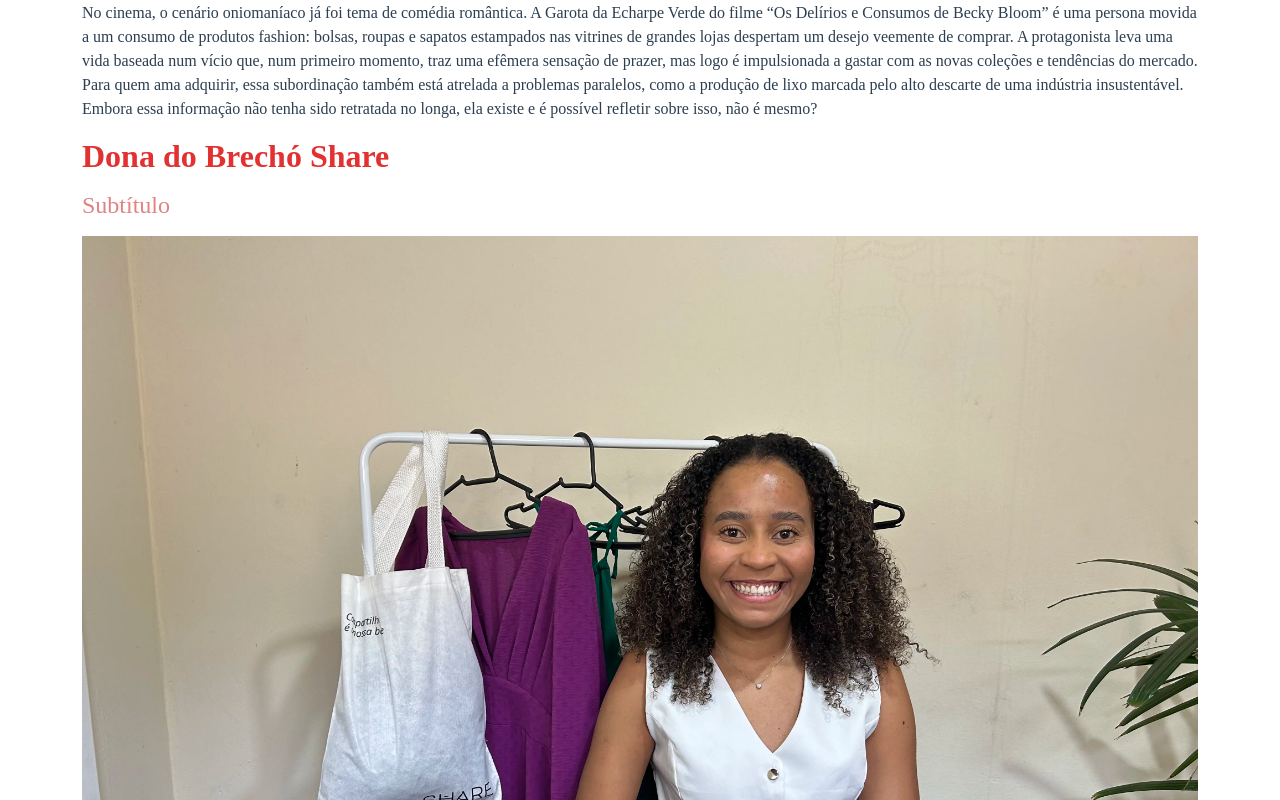
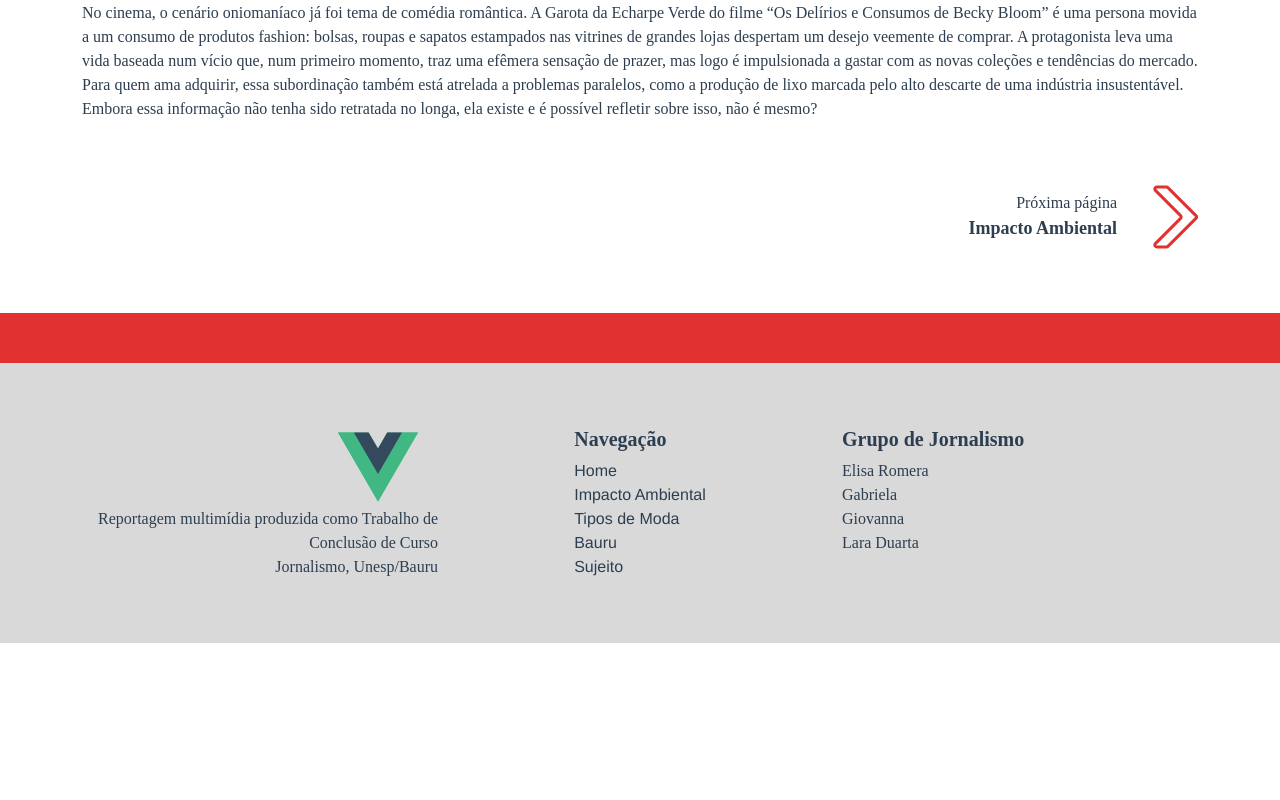
Before and after one commit to moda-circular-bauru/moda-circular-bauru, a Vue app: page / in a window 1280 px wide. Shown: the part 980-1780 px from the top of the page. After the commit the page ends 1623 px from the top, so only its background shows below. Built offline with nearby package versions, Linux system fonts and the light colour scheme.

Commit message:
:lipstick: adjust for prodution

```diff
--- a/src/components/FooterComponent.vue
+++ b/src/components/FooterComponent.vue
@@ -12,7 +12,6 @@
                     <p>Reportagem multimídia produzida como Trabalho de Conclusão de Curso</p>
                     <p>Jornalismo, Unesp/Bauru</p>
                 </div>
-                <!-- TODO: Validar com o grupo se seria válido ter a logo no footer -->
                 <nav class="footer__navigation">
                     <ul class="footer__navigation-list">
                         <li class="footer__navigation-list--title"><h5>Navegação</h5></li>
@@ -24,10 +23,11 @@
                     </ul>
                 </nav>
                 <div class="footer__undergraduates">
-                    <p>Elisa Romera</p>
-                    <p>Gabriela</p>
-                    <p>Giovanna</p>
-                    <p>Lara Duarta</p>
+                    <h5 class="footer__undergraduates--title">Grupo de Jornalismo</h5>
+                    <p class="footer__undergraduates--item">Elisa Romera</p>
+                    <p class="footer__undergraduates--item">Gabriela</p>
+                    <p class="footer__undergraduates--item">Giovanna</p>
+                    <p class="footer__undergraduates--item">Lara Duarta</p>
                 </div>
             </div>
         </div>
@@ -96,7 +96,8 @@
         align-items: start;
     }
 
-    .footer__navigation-list--title {
+    .footer__navigation-list--title,
+    .footer__undergraduates--title {
         margin-bottom: 8px;
     }
 
--- a/src/views/HomeView.vue
+++ b/src/views/HomeView.vue
@@ -11,13 +11,13 @@
 				<p>A moda circular, disponível em brechós e bazares em Bauru, tem ganhado força como uma segunda via que traz a sustentabilidade e a acessibilidade como pilares motrizes. Esse novo jeito de comprar propõe a reutilização de roupas e acessórios, prolongando a vida útil das peças e reduzindo a produção feroz da indústria têxtil. Além de ser uma escolha mais consciente do ponto de vista ambiental, ela também oferece o custo-benefício a itens de qualidade por preços mais baratos, permitindo que consumidores a explorem de maneira econômica e responsável.</p>
 				<p>No cinema, o cenário oniomaníaco já foi tema de comédia romântica. A Garota da Echarpe Verde do filme “Os Delírios e Consumos de Becky Bloom” é uma persona movida a um consumo de produtos fashion: bolsas, roupas e sapatos estampados nas vitrines de grandes lojas despertam um desejo veemente de comprar. A protagonista leva uma vida baseada num vício que, num primeiro momento, traz uma efêmera sensação de prazer, mas logo é impulsionada a gastar com as novas coleções e tendências do mercado. Para quem ama adquirir, essa subordinação também está atrelada a problemas paralelos, como a produção de lixo marcada pelo alto descarte de uma indústria insustentável. Embora essa informação não tenha sido retratada no longa, ela existe e é possível refletir sobre isso, não é mesmo?</p>
 			</div>
-			<MediaComponent
+			<!-- <MediaComponent
 				title="Dona do Brechó Share"
 				subtitle="Subtítulo"
 				type="image"
 				source="/images/test_image.webp"
 				alt="Moça"
-			/>
+			/> -->
 		</div>
 	</section>
     <NextPageComponent page-name="Impacto Ambiental" page-link="/impacto-ambiental" />
@@ -26,14 +26,14 @@
 <script>
 	import BannerComponent from '@/components/BannerComponent.vue';
 	import NextPageComponent from '@/components/NextPageComponent.vue';
-	import MediaComponent from '@/components/MediaComponent.vue';
+	// import MediaComponent from '@/components/MediaComponent.vue';
 
 	export default {
 		name: 'HomeView',
 		components: {
 			BannerComponent,
 			NextPageComponent,
-			MediaComponent,
+			// MediaComponent,
 		}
     };
 </script>
--- a/src/views/ImpactoAmbientalView.vue
+++ b/src/views/ImpactoAmbientalView.vue
@@ -18,22 +18,11 @@
                 allow="autoplay"
                 src="https://w.soundcloud.com/player/?url=https%3A//api.soundcloud.com/tracks/1938089780&color=%23ff5500&auto_play=false&hide_related=false&show_comments=true&show_user=true&show_reposts=false&show_teaser=true&visual=true"
             ></iframe>
-            <!-- <div style="font-size: 10px; color: #cccccc;line-break: anywhere;word-break: normal;overflow: hidden;white-space: nowrap;text-overflow: ellipsis; font-family: Interstate,Lucida Grande,Lucida Sans Unicode,Lucida Sans,Garuda,Verdana,Tahoma,sans-serif;font-weight: 100;">
-                <a href="https://soundcloud.com/jefinho-dietrich"
-                    title="Jefinho Dietrich"
-                    target="_blank"
-                    style="color: #cccccc; text-decoration: none;">Jefinho Dietrich</a> ·
-                <a href="https://soundcloud.com/jefinho-dietrich/gravacao_compradora"
-                    title="gravacao_compradora"
-                    target="_blank"
-                    style="color: #cccccc; text-decoration: none;">gravacao_compradora</a>
-            </div> -->
-            <!-- <MediaComponent
-                title="Trilha Sonora"
+            <MediaComponent
                 type="audio"
                 source="/audios/gravacao_compradora.mp3"
                 audioType="audio/mp3"
-            /> -->
+            />
         </div>
     </section>
     <NextPageComponent page-name="Tipos de moda circular" page-link="/tipos-de-moda" />
@@ -42,14 +31,14 @@
 <script>
 	import BannerComponent from '@/components/BannerComponent.vue';
 	import NextPageComponent from '@/components/NextPageComponent.vue';
-	// import MediaComponent from '@/components/MediaComponent.vue';
+	import MediaComponent from '@/components/MediaComponent.vue';
 
   export default {
     name: 'ImpactoAmbientalView',
     components: {
         BannerComponent,
         NextPageComponent,
-        // MediaComponent,
+        MediaComponent,
     }
 };
 </script>
--- a/src/views/TiposDeModaView.vue
+++ b/src/views/TiposDeModaView.vue
@@ -42,7 +42,7 @@
                     <p>A prática de troca de roupas, também conhecida como "clothing swap", é uma maneira colaborativa e sem custos de renovar o guarda-roupa. Muitas vezes organizadas em eventos comunitários ou por meio de plataformas digitais, essas trocas promovem o consumo consciente e a socialização entre os participantes. Nesses eventos, as pessoas trazem peças em bom estado que não usam mais e, em troca, escolhem novas peças para levar para casa. É uma ótima maneira de estender a vida útil das roupas sem gerar novos resíduos.</p>
                 </div>
             </div>
-            <MediaComponent
+            <!-- <MediaComponent
                 title="Vídeo Teste"
                 type="video"
                 source="/videos/test_video.mp4"
@@ -59,7 +59,7 @@
                     referrerpolicy="strict-origin-when-cross-origin"
                     allowfullscreen
                 ></iframe>
-            </div>
+            </div> -->
         </div>
     </section>
 
@@ -70,14 +70,14 @@
 <script>
     import BannerComponent from '@/components/BannerComponent.vue';
     import NextPageComponent from '@/components/NextPageComponent.vue';
-	import MediaComponent from '@/components/MediaComponent.vue';
+	// import MediaComponent from '@/components/MediaComponent.vue';
 
     export default {
         name: 'TiposDeModaView',
         components: {
             BannerComponent,
             NextPageComponent,
-			MediaComponent,
+			// MediaComponent,
         }
     };
 </script>
```
